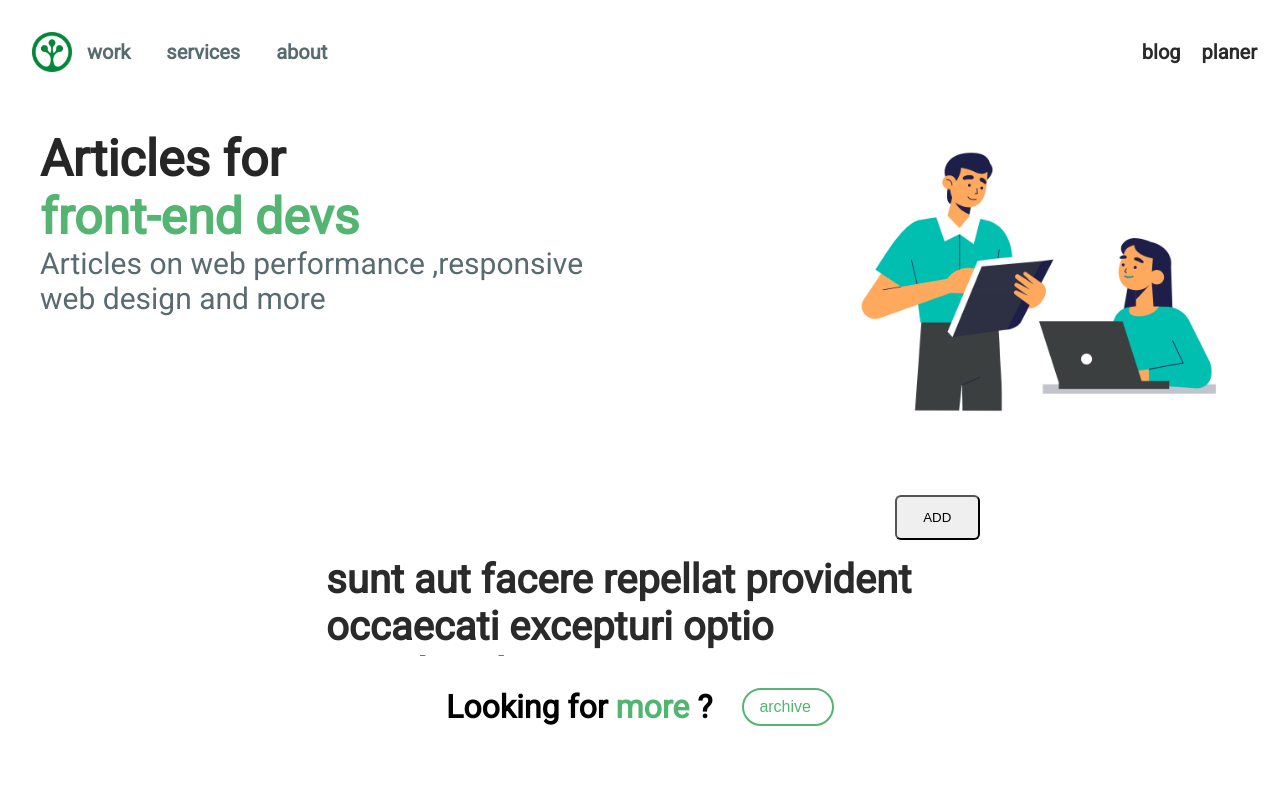
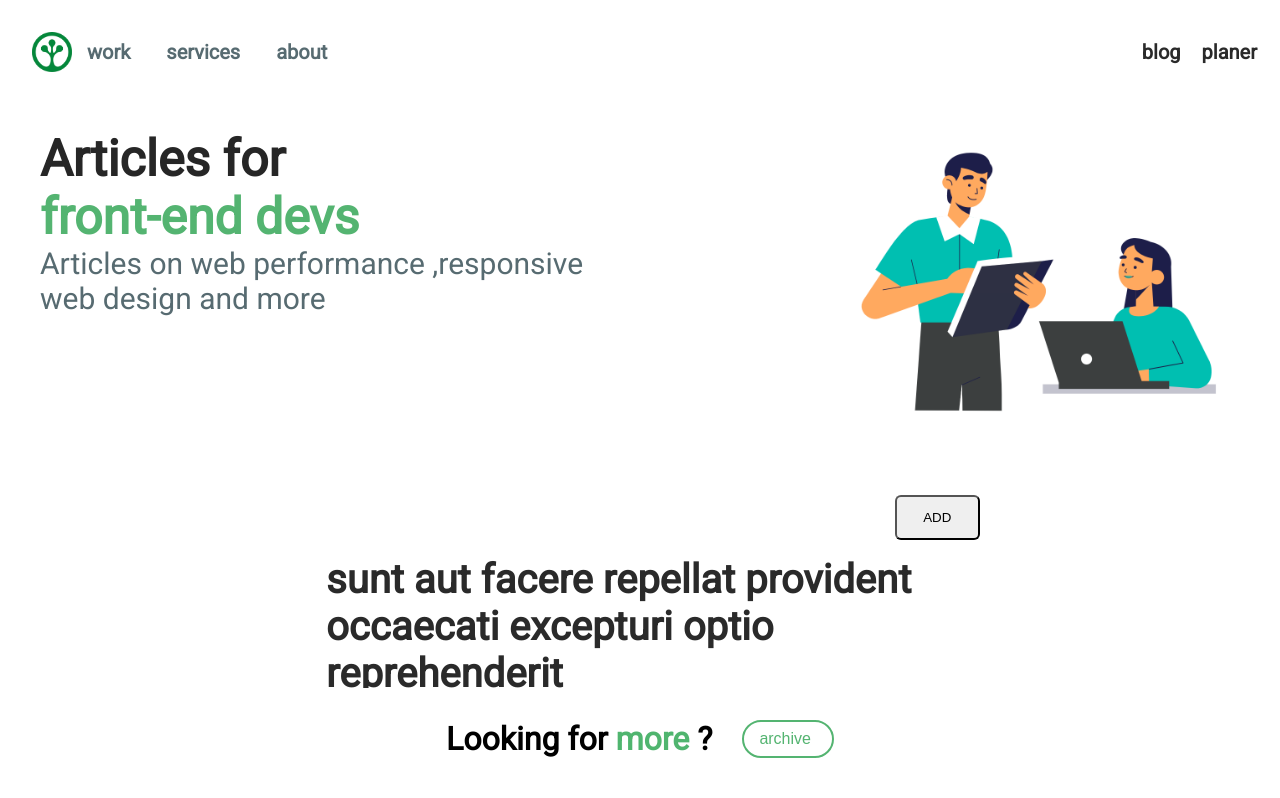
Before and after one commit to MTS999/blog-website, a React (Vite) app: page / in a window 1280 px wide. Shown: the top 798 px of the page. Built offline with nearby package versions, Linux system fonts and the light colour scheme; a web font is replaced by a local one.

Commit message:
css refector

```diff
--- a/src/components/PostList.jsx
+++ b/src/components/PostList.jsx
@@ -1,7 +1,7 @@
 import Modal from "react-modal"
 import React from "react";
+import postData from "../data"
 import Main from "./Main"
-import postData from "../data"
 import { Link } from "react-router-dom"
 
 
@@ -55,8 +55,8 @@ export default function PostList() {
             {deleteID === post.id &&
 
                 <div>
-                    <p className="confirmatoin">Do you wanna delete</p>
-                      <button className="delete-btn" onClick={permanentDelete} >yes</button>
+                    {/* <button className="delete-btn"  >yes</button> */}
+                    <button className="delete-btn" onClick={permanentDelete} >yes</button>
                     <button className="delete-btn" onClick={()=>setDeleteID(null)} >no</button>
 
                 </div>
@@ -89,6 +89,7 @@ export default function PostList() {
         <>
 
         <Main/>
+
             <div className="post-list">
                 <button className="add-btn" onClick={() => setShowModel(true)}>ADD</button>
                 {postList}
@@ -106,6 +107,7 @@ export default function PostList() {
                     <div className="modal">
 
                         <h2 className="add-head">Add new posts</h2>
+                        {/* <div></div> */}
                         <label>
                             Title :
                         </label>
--- a/src/index.css
+++ b/src/index.css
@@ -285,7 +285,7 @@ footer{
     position: fixed;
     /* margin-left: 500px; */
     bottom: 0;
-    padding:2em 0 4em 0 ;
+    padding:2em 0 2em 0 ;
 
    }
 
```
Also changed, not shown: src/App.jsx (+2 -5 lines), src/Layout/Layout.jsx (+5 -6 lines), src/Routess.jsx (+1 -12 lines).
